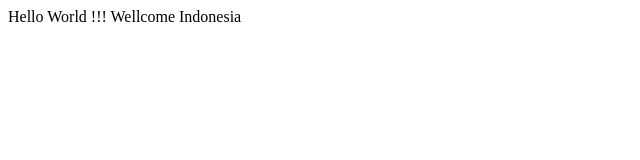
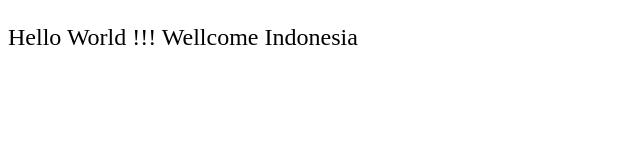
Before and after one commit to arwant2411/arwant_json, a plain HTML site: page index.html in a window 1280 px wide. Shown: the whole page, without its empty margins (0-640 px from the left). Drawn offline with Linux system fonts and the light colour scheme.

Commit message:
add css p

```diff
--- a/index.html
+++ b/index.html
@@ -2,7 +2,14 @@
 <html>
     <head></head>
     <body>
-        Hello World !!!
-        Wellcome Indonesia
+        <p>
+            Hello World !!!
+            Wellcome Indonesia
+        </p>
     </body>
 </html>
+<style>
+    p{
+        font-size: x-large;
+    }
+</style>
```
